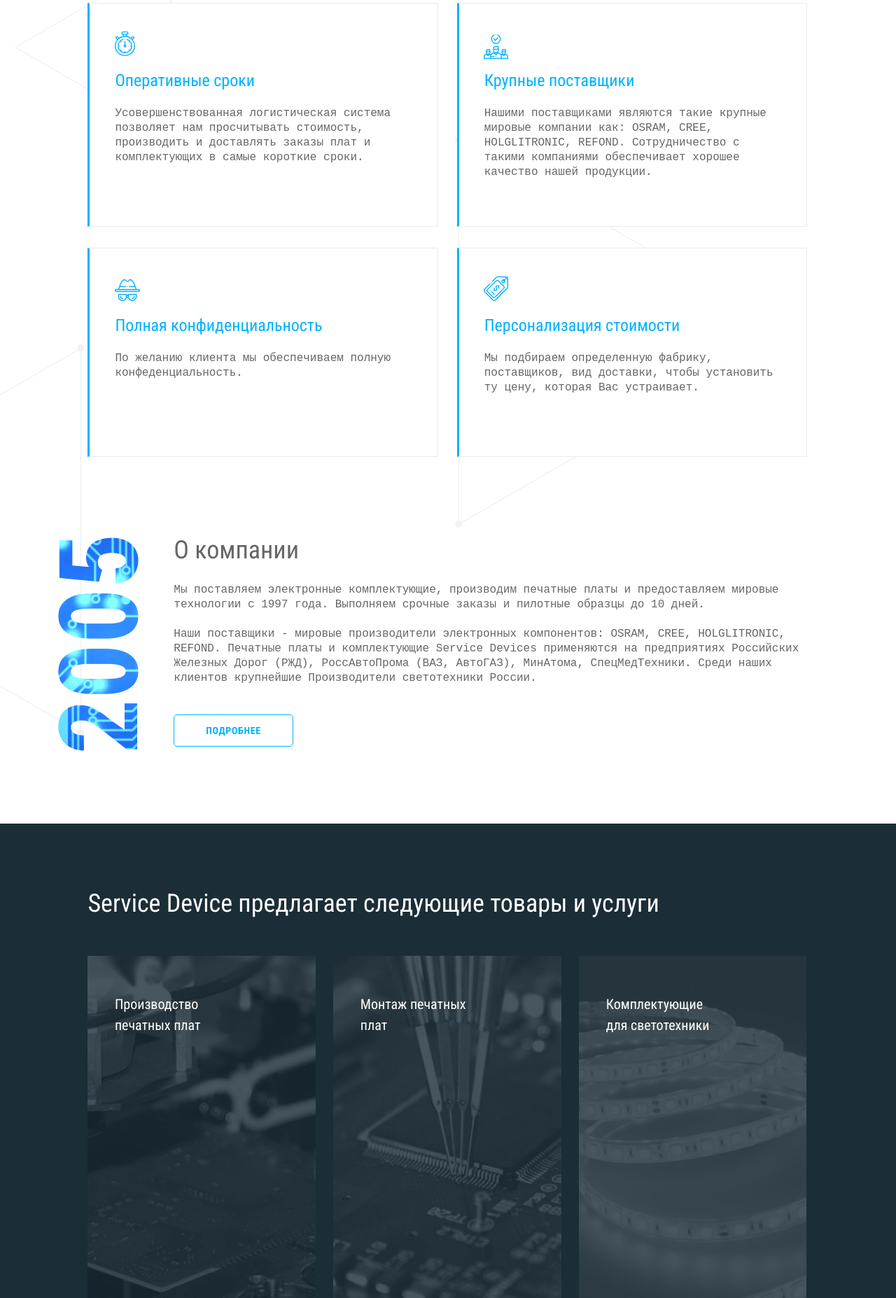
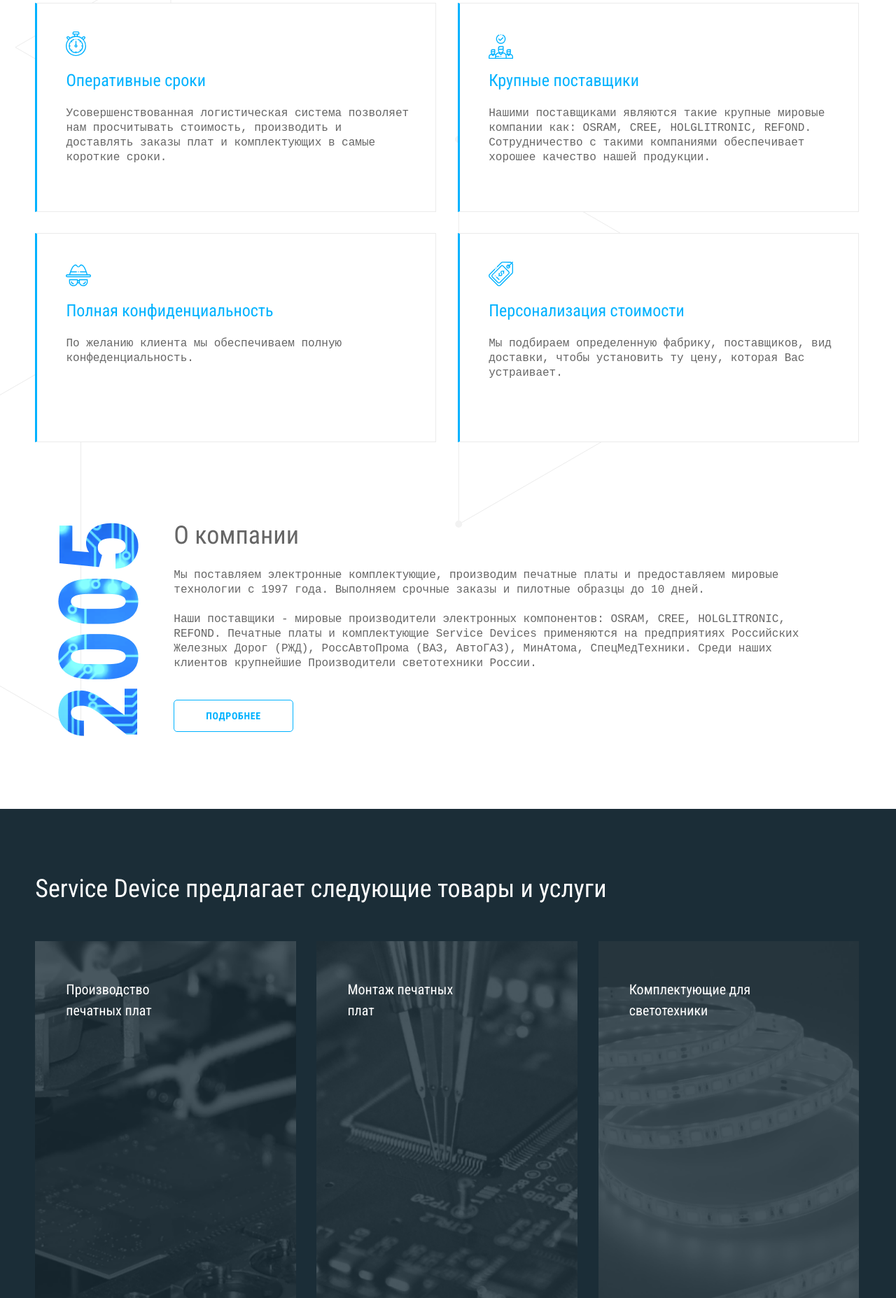
Before and after one commit to JepardMay/Smart_Device, a website: page source/index.html in a window 1280 px wide. Shown: the part 945-2800 px from the top of the page at 70% size. Drawn offline with nearby package versions, Linux system fonts and the light colour scheme; files that its build step writes are made by us from their sources; files whose address does not match are found by name; a web font is replaced by a local one.

Commit message:
corrections

```diff
--- a/source/sass/blocks/advantages.scss
+++ b/source/sass/blocks/advantages.scss
@@ -1,9 +1,9 @@
 .advantages {
   margin: 0 auto;
   width: 100%;
-  max-width: 1550px;
-  padding: 111px 9.9%;
-  padding-left: 9.8%;
+  max-width: 1200px;
+  padding: 111px 1%;
+  padding-left: 0.8%;
   padding-bottom: 78px;
 }
 
--- a/source/sass/blocks/main-nav.scss
+++ b/source/sass/blocks/main-nav.scss
@@ -96,6 +96,7 @@
   margin-left: 3.4%;
   padding: 14px 1.9%;
   text-align: center;
+  white-space: nowrap;
   letter-spacing: 0.05em;
   text-transform: uppercase;
   color: $contrast-color;
--- a/source/sass/blocks/service.scss
+++ b/source/sass/blocks/service.scss
@@ -6,8 +6,8 @@
 
 .service__wrapper {
   margin: 0 auto;
-  max-width: 1550px;
-  padding: 89px 9.8%;
+  max-width: 1200px;
+  padding: 89px 0.8%;
   padding-bottom: 85px;
 }
 
```
Also changed, not shown: build/css/style.min.css, 1 other file.
